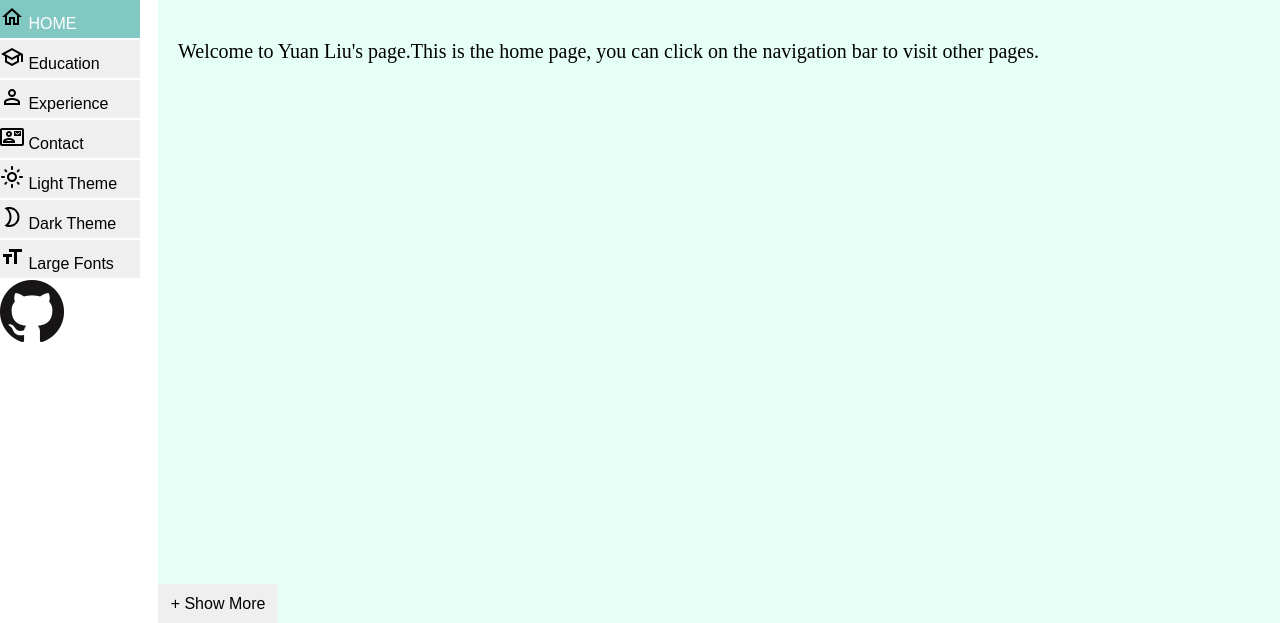
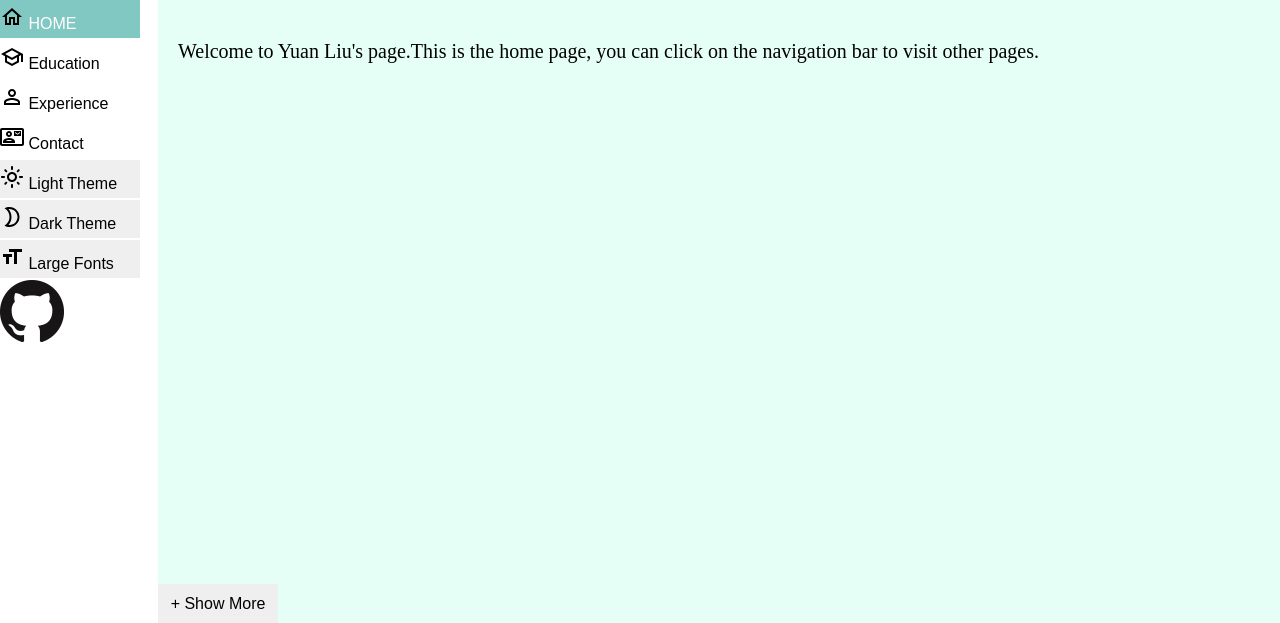
Before and after one commit to carolyuanliu/MyPage, a PHP site: page / in a window 1280 px wide. Shown: the top 623 px of the page. Run offline with PHP 8.4, Linux system fonts and the light colour scheme.

Commit message:
Update light.css

```diff
--- a/styleSheets/light.css
+++ b/styleSheets/light.css
@@ -28,7 +28,7 @@
     height: 40px;
     width: 100%;
     font-size: 16px;
-    /* background-color: #8CD0E7; */
+    background-color: #ffffff;
   }
 
   .thmbtn {
```
